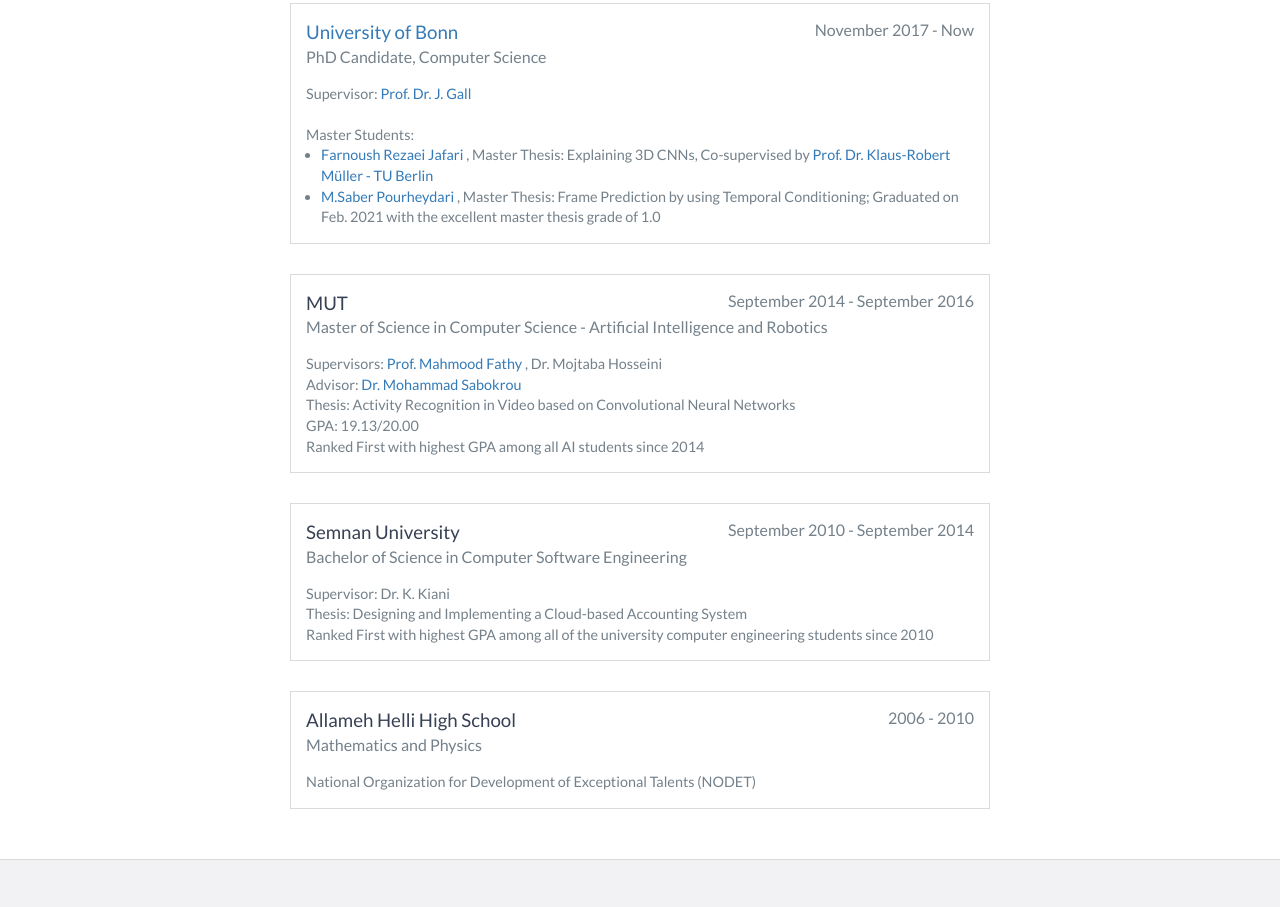
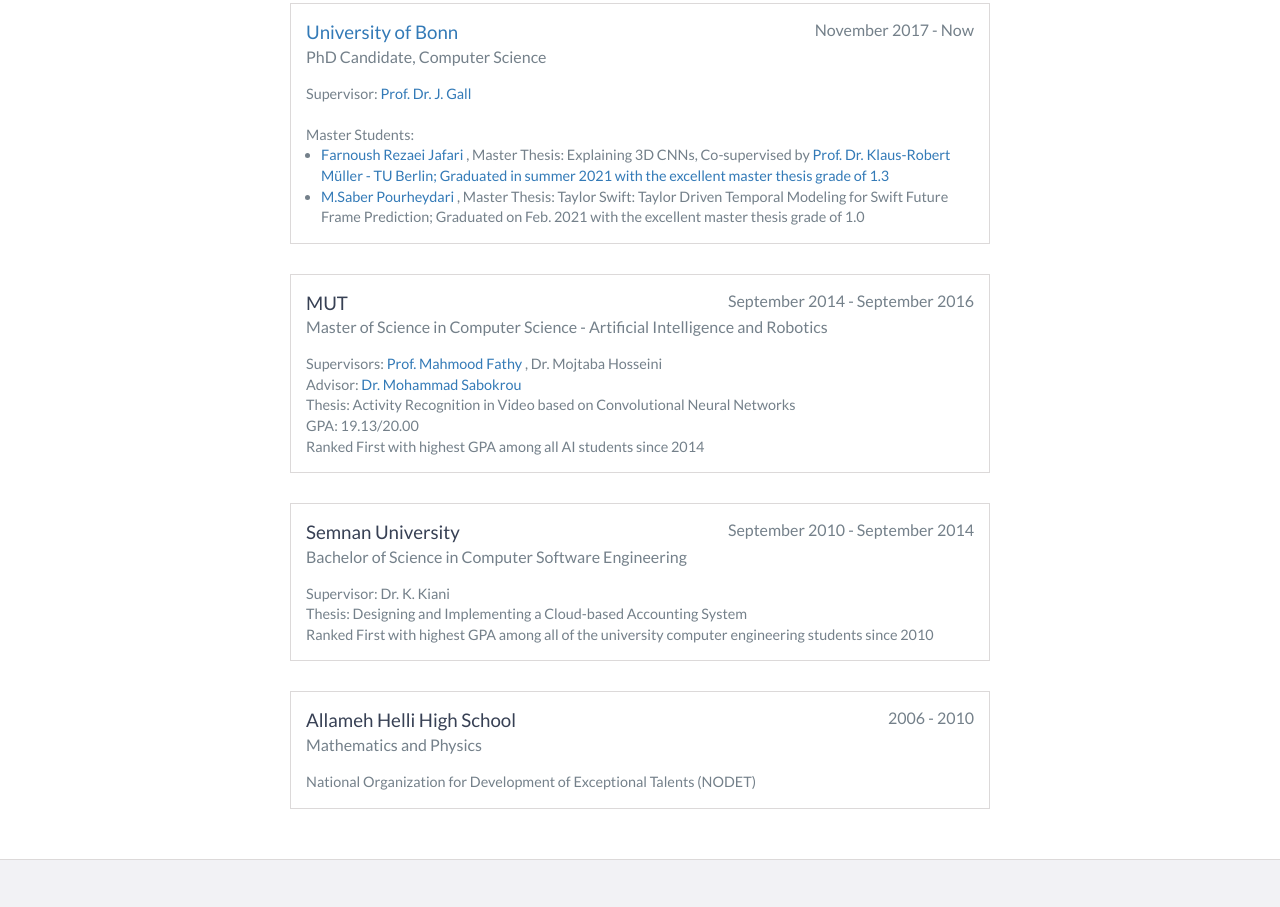
Before and after one commit to MohsenFayyaz89/mohsenfayyaz89.github.io, a website: page index.html in a window 1280 px wide. Shown: the part 7216-8123 px from the top of the page. Drawn offline with nearby package versions, Linux system fonts and the light colour scheme.

Commit message:
Update index.html

```diff
--- a/index.html
+++ b/index.html
@@ -519,8 +519,8 @@
 
                 Master Students:<br>
                 <ul>
-                <li><a href="https://www.linkedin.com/in/farnoushrj/" target="_blank"> Farnoush Rezaei Jafari </a>, Master Thesis: Explaining 3D CNNs, Co-supervised by <a href="https://scholar.google.com/citations?user=jplQac8AAAAJ&hl=en" target="_blank">Prof. Dr. Klaus-Robert Müller - TU Berlin </a></li>
-                <li><a href="https://www.linkedin.com/in/mspourheydari/" target="_blank"> M.Saber Pourheydari </a>, Master Thesis: Frame Prediction by using Temporal Conditioning; Graduated on Feb. 2021 with the excellent master thesis grade of 1.0</li>
+                <li><a href="https://www.linkedin.com/in/farnoushrj/" target="_blank"> Farnoush Rezaei Jafari </a>, Master Thesis: Explaining 3D CNNs, Co-supervised by <a href="https://scholar.google.com/citations?user=jplQac8AAAAJ&hl=en" target="_blank">Prof. Dr. Klaus-Robert Müller - TU Berlin; Graduated in summer 2021 with the excellent master thesis grade of 1.3 </a></li>
+                <li><a href="https://www.linkedin.com/in/mspourheydari/" target="_blank"> M.Saber Pourheydari </a>, Master Thesis: Taylor Swift: Taylor Driven Temporal Modeling for Swift Future Frame Prediction; Graduated on Feb. 2021 with the excellent master thesis grade of 1.0</li>
                 </ul>
 
             </p>
```
